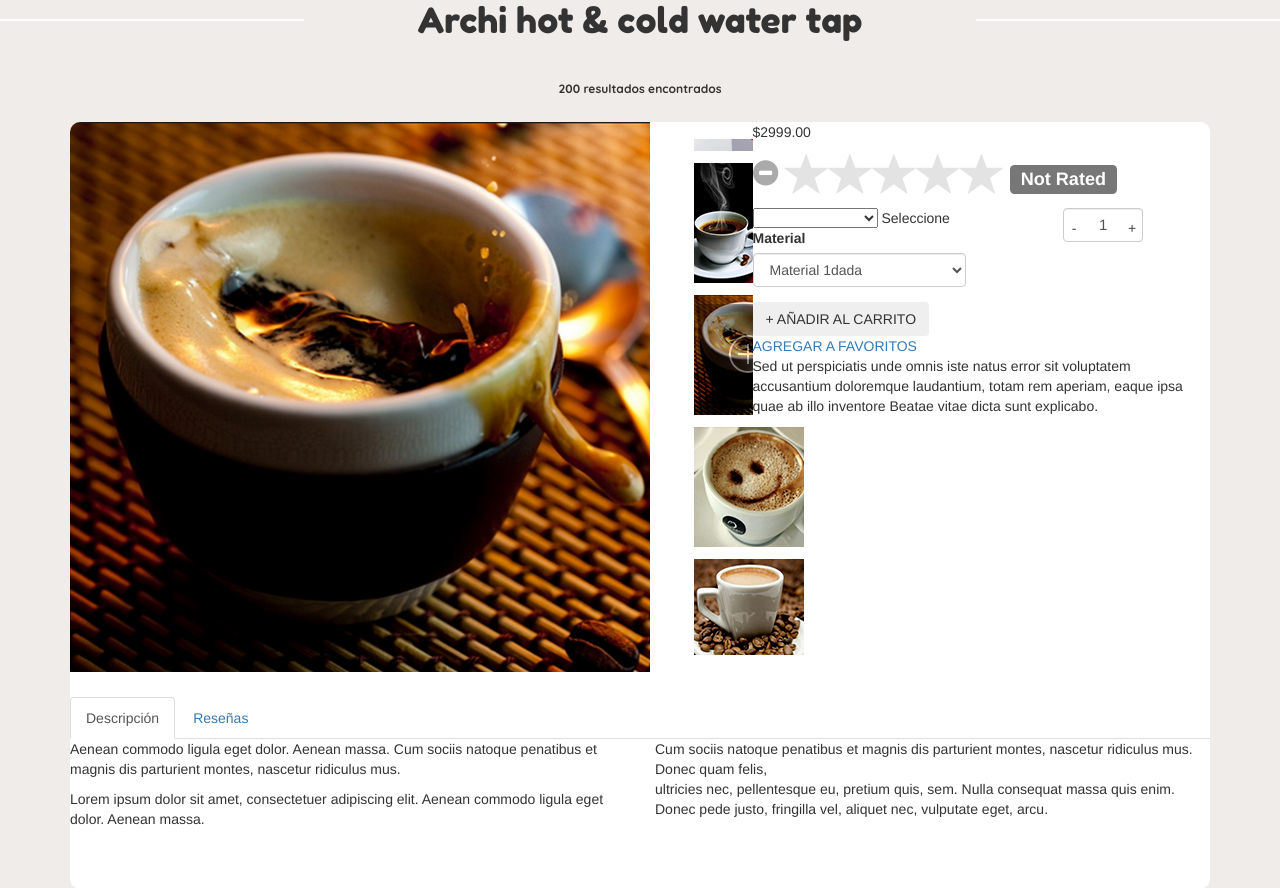
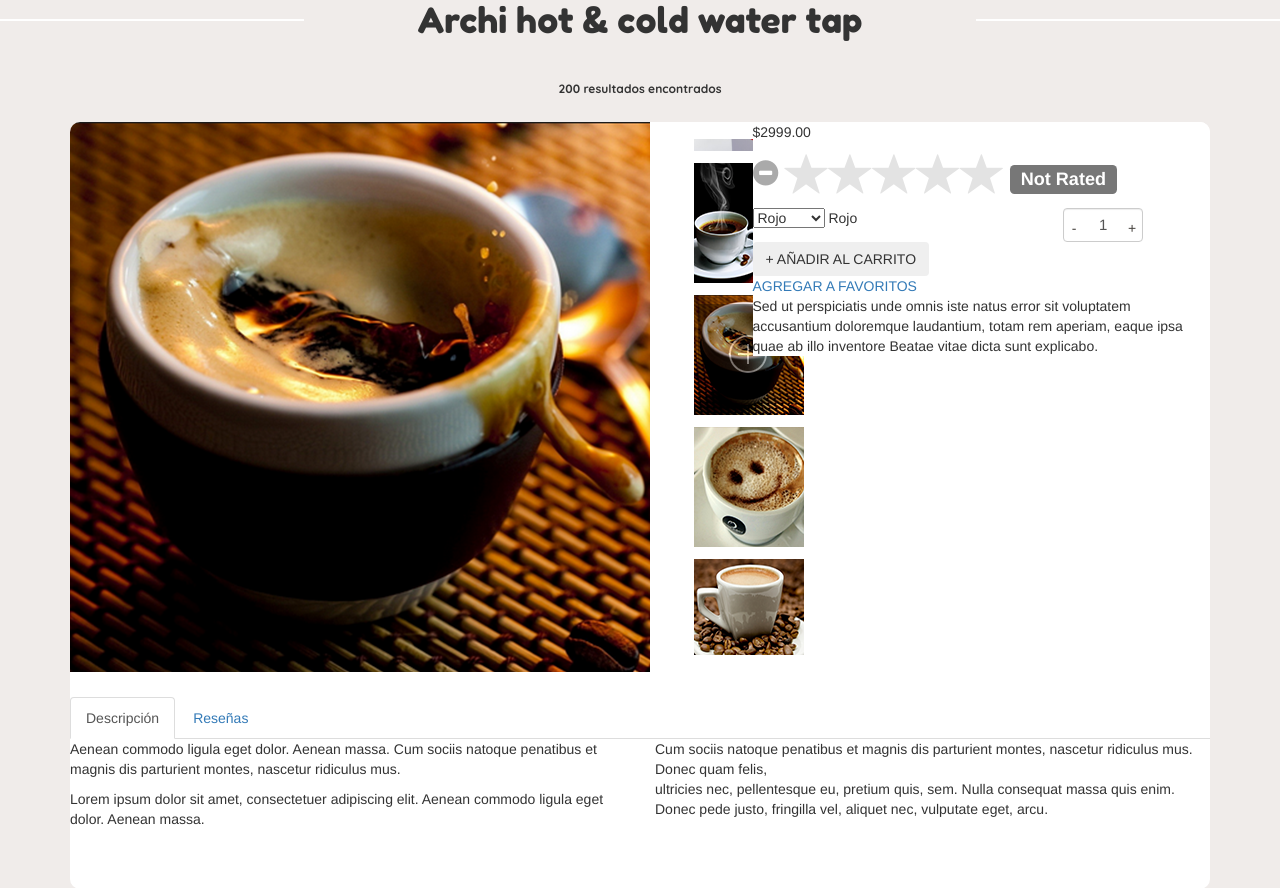
Before and after one commit to paltalab/cd, a PHP site: page /producto.php in a window 1280 px wide. Shown: the part 168-1056 px from the top of the page. Run offline with PHP 8.4, Linux system fonts and the light colour scheme; some libraries are stand-ins or nearby versions; some web fonts are replaced.

Commit message:
Fix Color picker

```diff
--- a/inc/producto-detalle-top.php
+++ b/inc/producto-detalle-top.php
@@ -47,17 +47,13 @@
     <div class="row">
         <div class="col-md-6">
             <div class="input-color">
-            <select id="colorselector">
-                <option value="" data-color=""  selected="selected"></option>
-                <option value="106" data-color="#A0522D">sienna</option>
-                <option value="47" data-color="#CD5C5C">indianred</option>
-                <option value="87" data-color="#FF4500">orangered</option>
-                ...
-                <option value="15" data-color="#DC143C">crimson</option>
-                <option value="24" data-color="#FF8C00">darkorange</option>
-                <option value="78" data-color="#C71585">mediumvioletred</option>
-            </select>
-            <span id="colorTitle">Seleccione</span>
+                <select id="colorselector" name="color">
+                    <option value="1" data-color="#FFF" >Blanco</option>
+                    <option value="106" data-color="#A0522D">Marron</option>
+                    <option value="47" data-color="#c10d2b" selected="selected">Rojo</option>
+                    <option value="87" data-color="#FF4500">Naranja</option>
+                </select>
+                <span id="colorTitle">Rojo</span>
             </div>
             <script>
                 $('#colorselector').colorselector({
@@ -66,16 +62,6 @@
                     }
                 });
             </script>
-
-
-            <div class="form-group">
-                <label for="exampleInputEmail1">Material</label>
-                <select class="form-control " name="material" id="material">
-                    <option value="Material 1"><i></i>Material 1dada</option>
-                    <option value="Material 2">Material 2</option>
-                    <option value="Material 3">Material 3</option>
-                </select>
-            </div>
         </div>
         <div class="col-md-6">
             <div class="input-cantidad">
```
